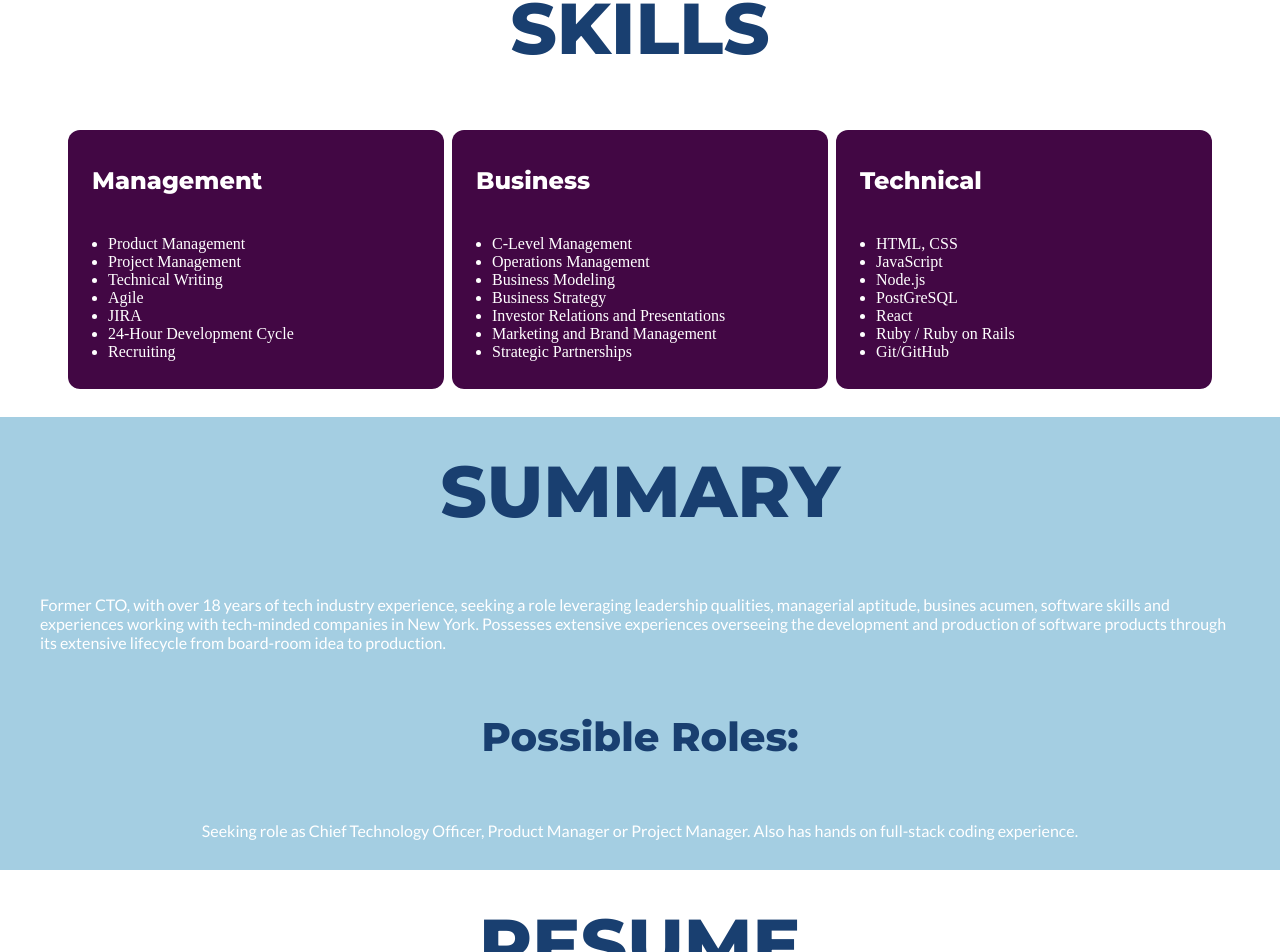
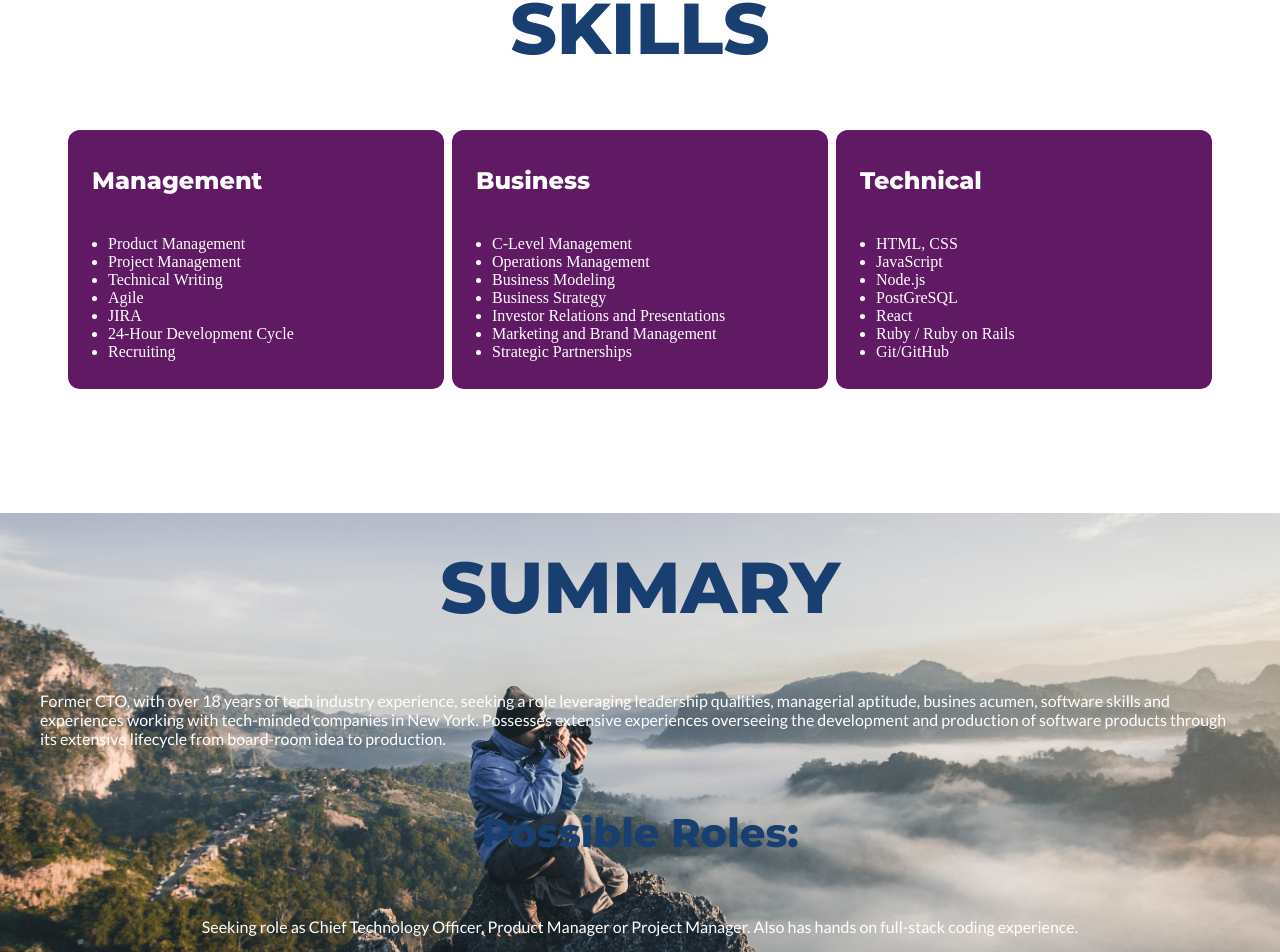
Before and after one commit to solitonyc/solito-portfolio, a React (Create React App) app: page / in a window 1280 px wide. Shown: the part 1137-2089 px from the top of the page. Built offline with nearby package versions, Linux system fonts and the light colour scheme; a web font is replaced by a local one.

Commit message:
summay section background image set

```diff
--- a/src/components/Summary.js
+++ b/src/components/Summary.js
@@ -1,10 +1,14 @@
 import React, { Component } from 'react';
+import summaryBgImage from './images/backgrounds/summary-bg.jpg';
 import './summary.css';
 
 export default class Summary extends Component {
     render() {
+        let style = {
+            backgroundImage: `url(${summaryBgImage})`
+        }
         return (
-            <div className='summary_section' id='summary'>
+            <div style={style} className='summary_section' id='summary'>
                 <div className="skills_section_title">SUMMARY</div>
                 <div className="skills_content">Former CTO, with over 18 years of tech industry experience, seeking a role leveraging leadership qualities, managerial aptitude, busines acumen, software skills and experiences working with tech-minded companies in New York. Possesses extensive experiences overseeing the development and production of software products through its extensive lifecycle from board-room idea to production.</div>
                 <div className="skills_section_subtitle">Possible Roles:</div>
--- a/src/components/skills.css
+++ b/src/components/skills.css
@@ -48,13 +48,13 @@
     justify-content: space-evenly;
     align-items: flex-start;
     align-content: flex-start;
-    margin: 24px;
+    margin: 24px 24px 120px;
     max-width: 1200px;
 }
 
 .skills_column {
     width: 376px;
-	background-color: rgb(66, 7, 68);
+	background-color: rgb(96, 25, 99);
 	border-radius: 12px;
 	padding-bottom: 12px;
 	padding-top: 12px;
--- a/src/components/summary.css
+++ b/src/components/summary.css
@@ -8,7 +8,10 @@
     align-content: stretch;
     height: 100%;
     width: 100%;
-    background-color: rgb(164, 206, 226);
+    background-position: center;
+    background-repeat: no-repeat;
+    background-size: cover;
+    position: relative;
 }
 
 .summary_section_title {
```
Also changed, not shown: src/components/images/backgrounds/summary-bg.jpg (added).
